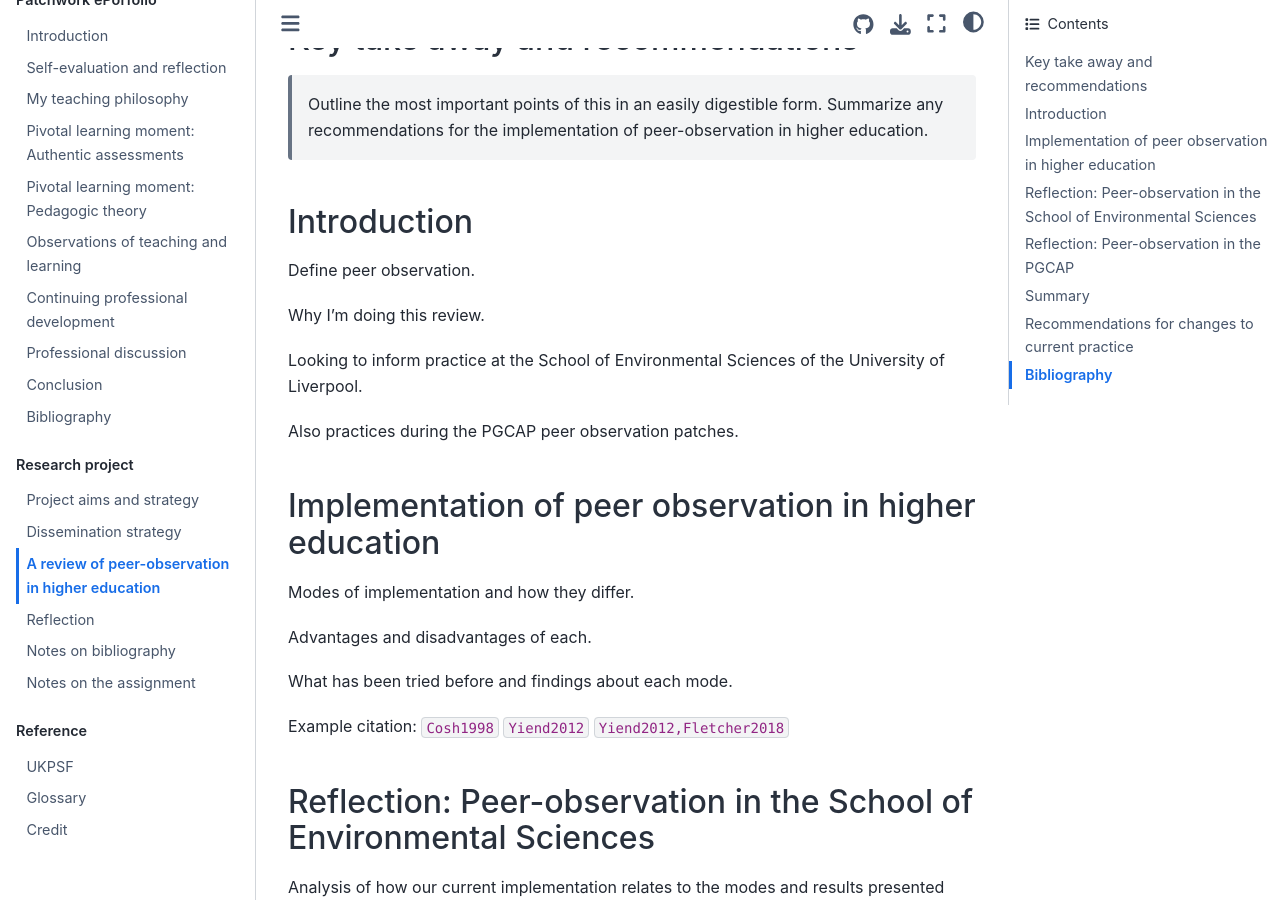
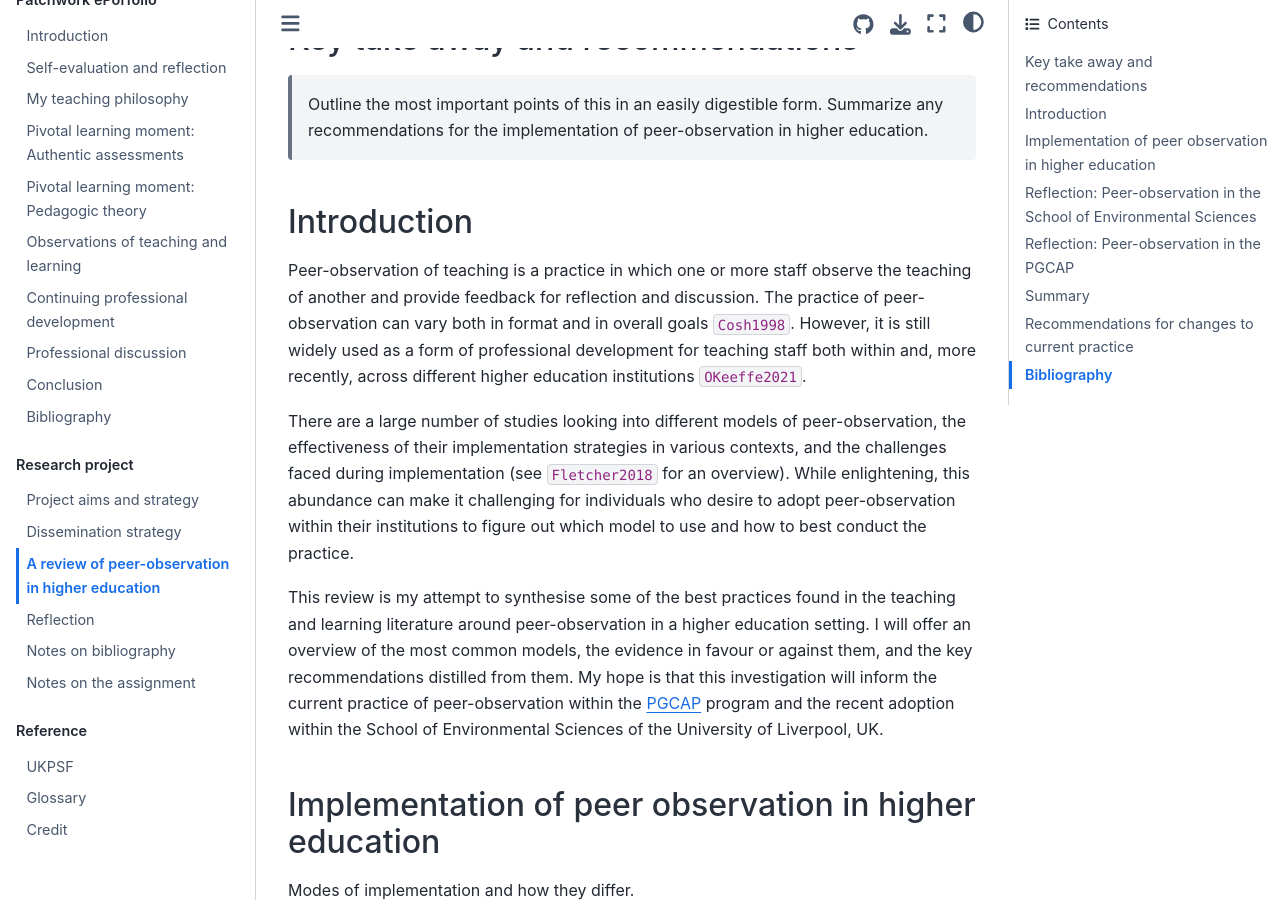
Before and after one commit to leouieda/pgcap, a Jupyter Book: the page built from report.md, in a window 1280 px wide and 900 px high, scrolled down 301 px. Built offline with Jupyter Book 1.0.4 settings and Sphinx 7.4.7 and the Sphinx Book theme 1.1.4, drawn with Linux system fonts in a browser that asks for light colours; cross-references to code outside the pages are shown as plain code.

Commit message:
Introduction about what is PO and what I'm doing

```diff
--- a/references.bib
+++ b/references.bib
@@ -194,6 +194,13 @@
   volume={14},
   number={8},
   year={2007}
+}
+
+@article{Gosling2002,
+  title={Models of Peer Observation of Teaching},
+  author={Gosling, David},
+  journal={LTSN Generic Centre},
+  year={2002}
 }
 
 @article{Gosling2009,
--- a/report.md
+++ b/report.md
@@ -16,14 +16,30 @@ Abstract
 
 ## Introduction
 
-Define peer observation.
+Peer-observation of teaching is a practice in which one or more staff observe
+the teaching of another and provide feedback for reflection and discussion.
+The practice of peer-observation can vary both in format and in overall goals
+{cite:p}`Cosh1998`.
+However, it is still widely used as a form of
+professional development for teaching staff both within and, more recently,
+across different higher education institutions {cite:p}`OKeeffe2021`.
 
-Why I'm doing this review.
+There are a large number of studies looking into different models of
+peer-observation, the effectiveness of their implementation strategies in
+various contexts, and the challenges faced during implementation
+(see {cite:t}`Fletcher2018` for an overview).
+While enlightening, this abundance can make it challenging for individuals who
+desire to adopt peer-observation within their institutions to figure out which
+model to use and how to best conduct the practice.
 
-Looking to inform practice at the School of Environmental Sciences of the
-University of Liverpool.
-
-Also practices during the PGCAP peer observation patches.
+This review is my attempt to synthesise some of the best practices found in the
+teaching and learning literature around peer-observation in a higher education
+setting.
+I will offer an overview of the most common models, the evidence in favour or
+against them, and the key recommendations distilled from them.
+My hope is that this investigation will inform the current practice of
+peer-observation within the {term}`PGCAP` program and the recent adoption
+within the School of Environmental Sciences of the University of Liverpool, UK.
 
 
 ## Implementation of peer observation in higher education
```
